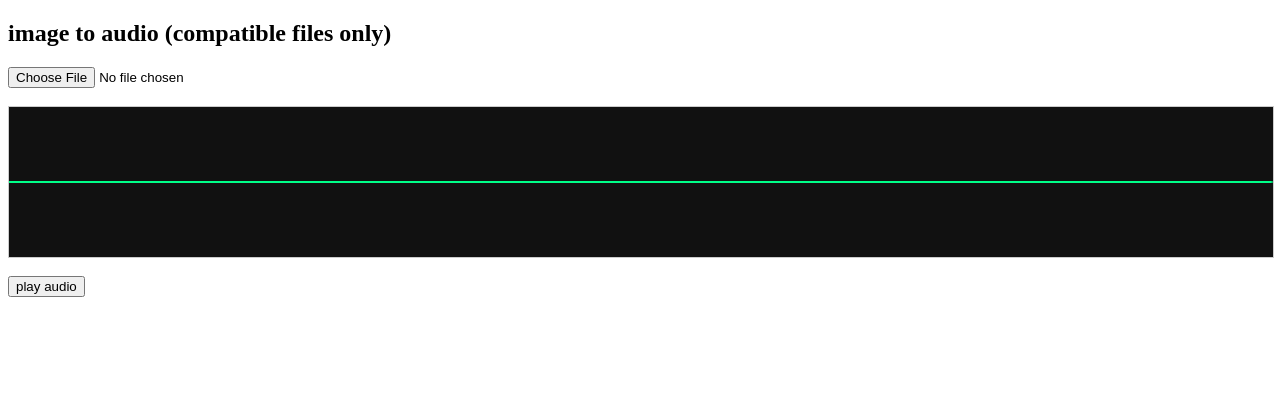
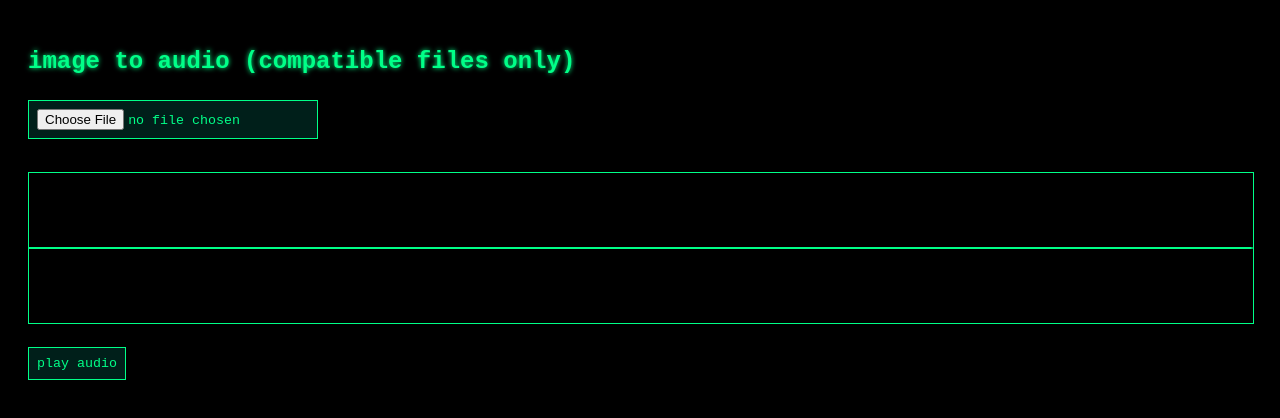
Before and after one commit to qwertywaffle/mywebsite, a plain HTML site: page stuff/imagetoaudio.html in a window 1280 px wide. Drawn offline with Linux system fonts and the light colour scheme.

Commit message:
Update imagetoaudio.html

```diff
--- a/stuff/imagetoaudio.html
+++ b/stuff/imagetoaudio.html
@@ -3,11 +3,29 @@
 <head>
   <title>image to audio</title>
   <style>
+    body {
+      background-color: #000;
+      color: #00ff88;
+      font-family: 'Courier New', monospace;
+      text-transform: lowercase;
+      text-shadow: 0 0 5px #00ff88;
+      padding: 20px;
+    }
     canvas#oscilloscope {
-      border: 1px solid #ccc;
+      border: 1px solid #00ff88;
+      display: block;
       width: 100%;
       height: 150px;
-      display: block;
+      margin-top: 10px;
+    }
+    button, input {
+      background-color: #001f1a;
+      color: #00ff88;
+      border: 1px solid #00ff88;
+      font-family: 'Courier New', monospace;
+      text-transform: lowercase;
+      padding: 8px;
+      margin: 5px 0;
     }
   </style>
 </head>
@@ -36,7 +54,7 @@
         setTimeout(() => {
           requestAnimationFrame(drawFrame);
           analyser.getByteTimeDomainData(dataArray);
-          oscCtx.fillStyle = '#111';
+          oscCtx.fillStyle = '#000';
           oscCtx.fillRect(0, 0, oscCanvas.width, oscCanvas.height);
 
           let sum = 0;
@@ -82,11 +100,11 @@
         let sampleRate = (data[0] << 8) + data[1];
         if (sampleRate < 3000 || sampleRate > 96000) {
           sampleRate = 44100;
-          console.warn("Invalid metadata. Using 44100 Hz.");
+          console.warn("invalid metadata. using 44100 hz.");
         }
 
         try {
-          const sampleBytes = data.slice(4); // Skip first pixel (metadata)
+          const sampleBytes = data.slice(4);
           const sampleCount = sampleBytes.length;
           const samples = new Float32Array(sampleCount);
           for (let i = 0; i < sampleCount; i++) {
@@ -95,17 +113,17 @@
 
           audioBuffer = audioCtx.createBuffer(1, samples.length, sampleRate);
           audioBuffer.copyToChannel(samples, 0);
-          console.log(`Decoded ${samples.length} samples at ${sampleRate} Hz`);
+          console.log(`decoded ${samples.length} samples at ${sampleRate} hz`);
         } catch (e) {
           audioBuffer = null;
-          alert("Error decoding image audio.");
+          alert("error decoding image audio.");
         }
       };
     });
 
     function playAudio() {
       if (!audioBuffer) {
-        alert("No valid audio loaded.");
+        alert("no valid audio loaded.");
         return;
       }
 
```
